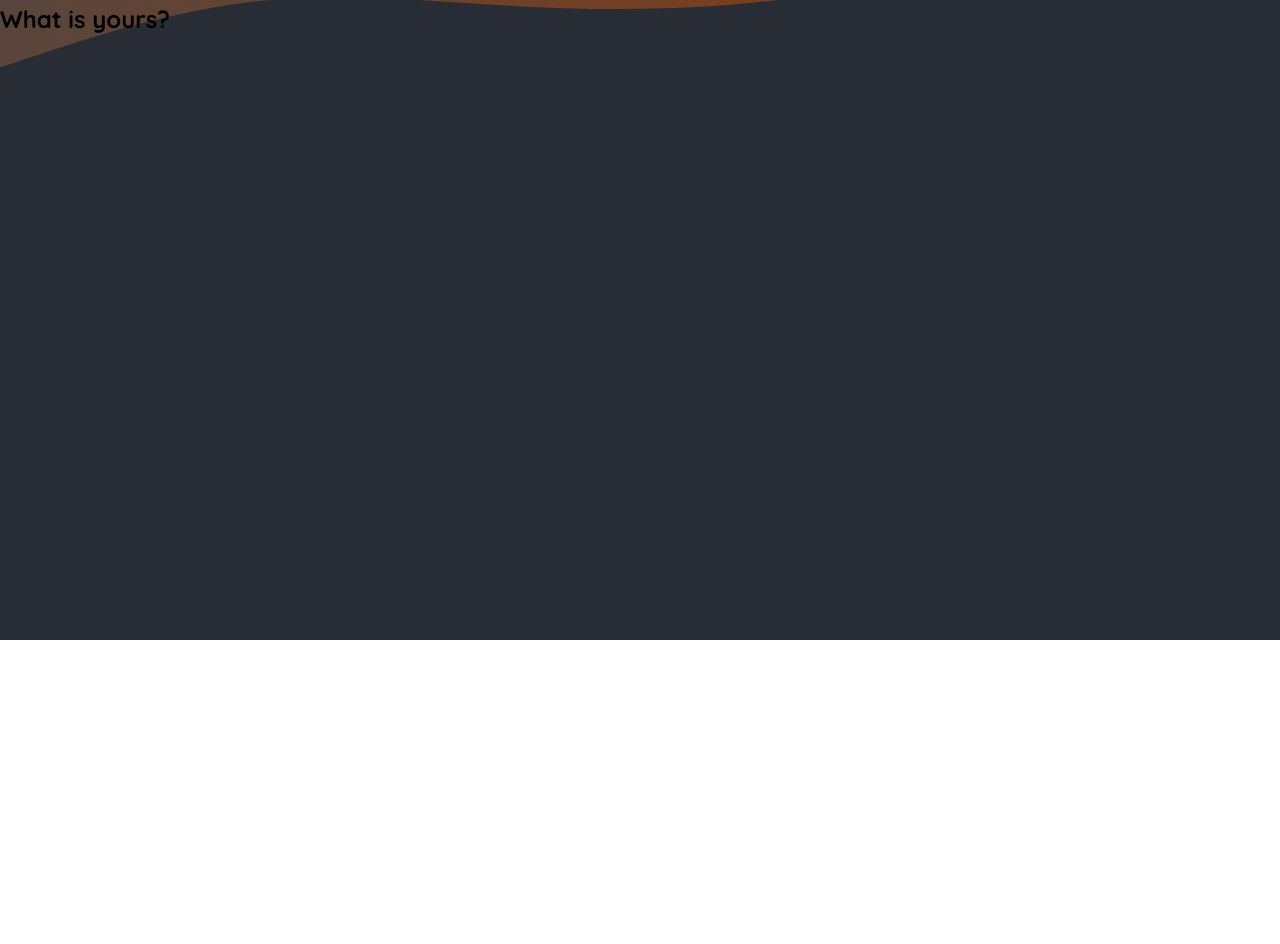
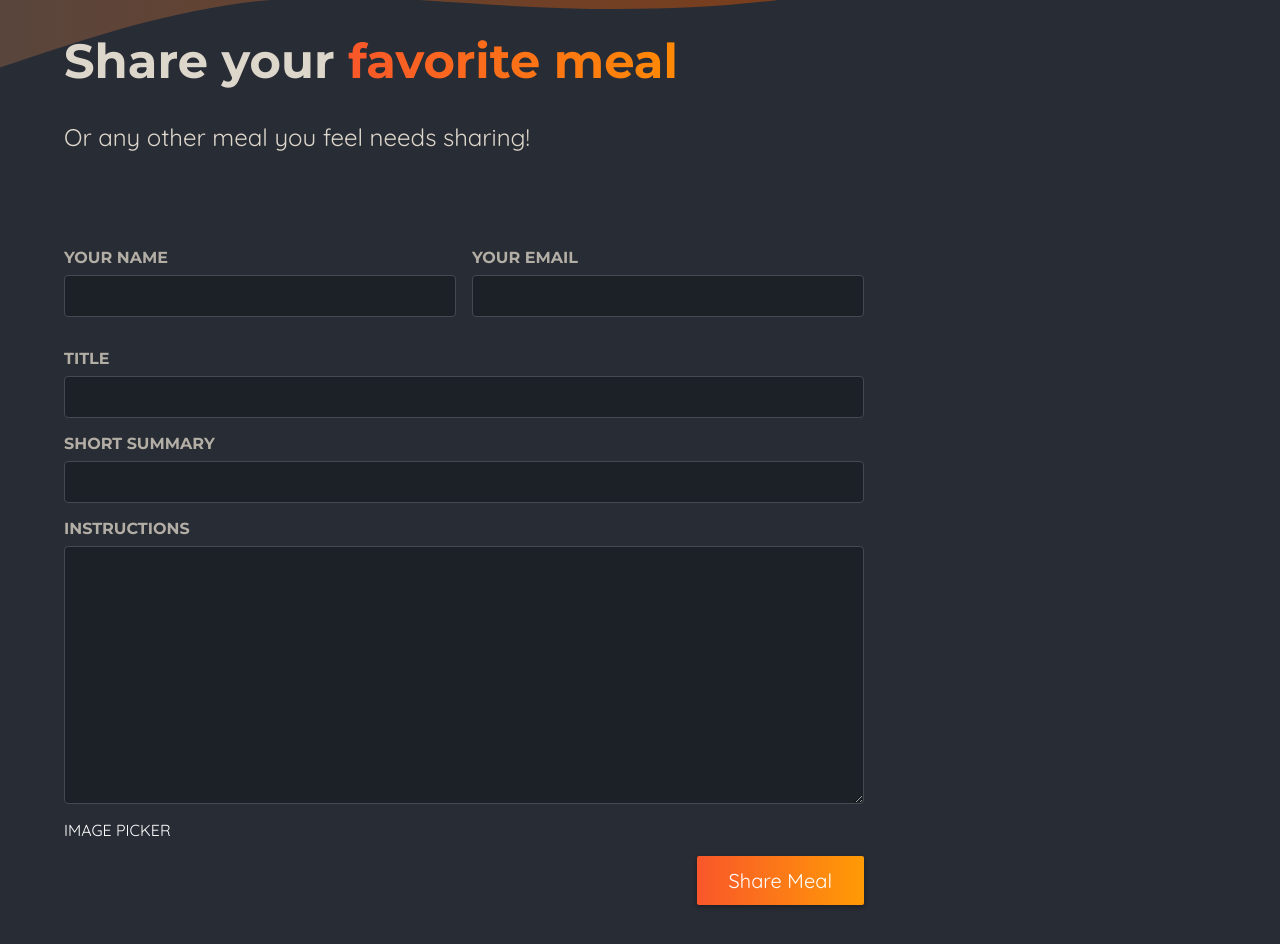
Before and after one commit to h2s0/next-js, a Next.js app: page /meals/share in a window 1280 px wide. Shown: the part 160-1104 px from the top of the page. Before the commit the page ends 800 px from the top, so only its background shows below. Built offline with nearby package versions, Linux system fonts and the light colour scheme.

Commit message:
✨ Share Meal 페이지 추가

```diff
--- a/app/meals/share/page.js
+++ b/app/meals/share/page.js
@@ -1,5 +1,49 @@
+import classes from './page.module.css';
+
 export default function ShareMealPage() {
-  return(
-    <h2>What is yours?</h2>
-  )
+  return (
+    <>
+      <header className={classes.header}>
+        <h1>
+          Share your <span className={classes.highlight}>favorite meal</span>
+        </h1>
+        <p>Or any other meal you feel needs sharing!</p>
+      </header>
+      <main className={classes.main}>
+        <form className={classes.form}>
+          <div className={classes.row}>
+            <p>
+              <label htmlFor="name">Your name</label>
+              <input type="text" id="name" name="name" required />
+            </p>
+            <p>
+              <label htmlFor="email">Your email</label>
+              <input type="email" id="email" name="email" required />
+            </p>
+          </div>
+          <p>
+            <label htmlFor="title">Title</label>
+            <input type="text" id="title" name="title" required />
+          </p>
+          <p>
+            <label htmlFor="summary">Short Summary</label>
+            <input type="text" id="summary" name="summary" required />
+          </p>
+          <p>
+            <label htmlFor="instructions">Instructions</label>
+            <textarea
+              id="instructions"
+              name="instructions"
+              rows="10"
+              required
+            ></textarea>
+          </p>
+          IMAGE PICKER
+          <p className={classes.actions}>
+            <button type="submit">Share Meal</button>
+          </p>
+        </form>
+      </main>
+    </>
+  );
 }
--- /dev/null
+++ b/app/meals/share/page.module.css
@@ -0,0 +1,98 @@
+.header {
+  gap: 3rem;
+  margin: 3rem auto 5rem auto;
+  width: 90%;
+  max-width: 75rem;
+  color: #ddd6cb;
+  font-size: 1.5rem;
+}
+
+.header h1 {
+  font-family: 'Montserrat', sans-serif;
+}
+
+.highlight {
+  background: linear-gradient(90deg, #f9572a, #ff8a05);
+  background-clip: text;
+  -webkit-background-clip: text;
+  -webkit-text-fill-color: transparent;
+}
+
+.main {
+  width: 90%;
+  max-width: 75rem;
+  margin: 3rem auto;
+  color: white;
+}
+
+.form {
+  max-width: 50rem;
+}
+
+.form label {
+  display: block;
+  margin-bottom: 0.5rem;
+  font-size: 1rem;
+  font-family: 'Montserrat', sans-serif;
+  text-transform: uppercase;
+  color: #b3aea5;
+  font-weight: bold;
+}
+
+.form input,
+.form textarea {
+  display: block;
+  width: 100%;
+  padding: 0.5rem 1rem;
+  border-radius: 4px;
+  border: 1px solid #454952;
+  background: #1c2027;
+  font-size: 1.25rem;
+  font-family: 'Montserrat', sans-serif;
+  color: #ddd6cb;
+}
+
+.form input:focus,
+.form textarea:focus {
+  outline-color: #f99f2a;
+  background-color: #1f252d;
+}
+
+.row {
+  display: flex;
+  gap: 1rem;
+}
+
+.row p {
+  width: 100%;
+}
+
+.actions {
+  text-align: right;
+}
+
+.actions button {
+  border: 0;
+  padding: 0.75rem 2rem;
+  background: linear-gradient(90deg, #f9572a, #ff9b05);
+  border: none;
+  color: #ffffff;
+  border-radius: 2px;
+  cursor: pointer;
+  font: inherit;
+  font-size: 1.25rem;
+  box-shadow: 0 2px 5px rgba(0, 0, 0, 0.3);
+}
+
+.actions button:hover,
+.actions button:focus {
+  background: linear-gradient(90deg, #fd4715, #f9b241);
+}
+
+.actions button:disabled,
+.actions button:hover:disabled,
+.actions button:focus:disabled {
+  background: #ccc;
+  color: #979797;
+  cursor: not-allowed;
+}
```
